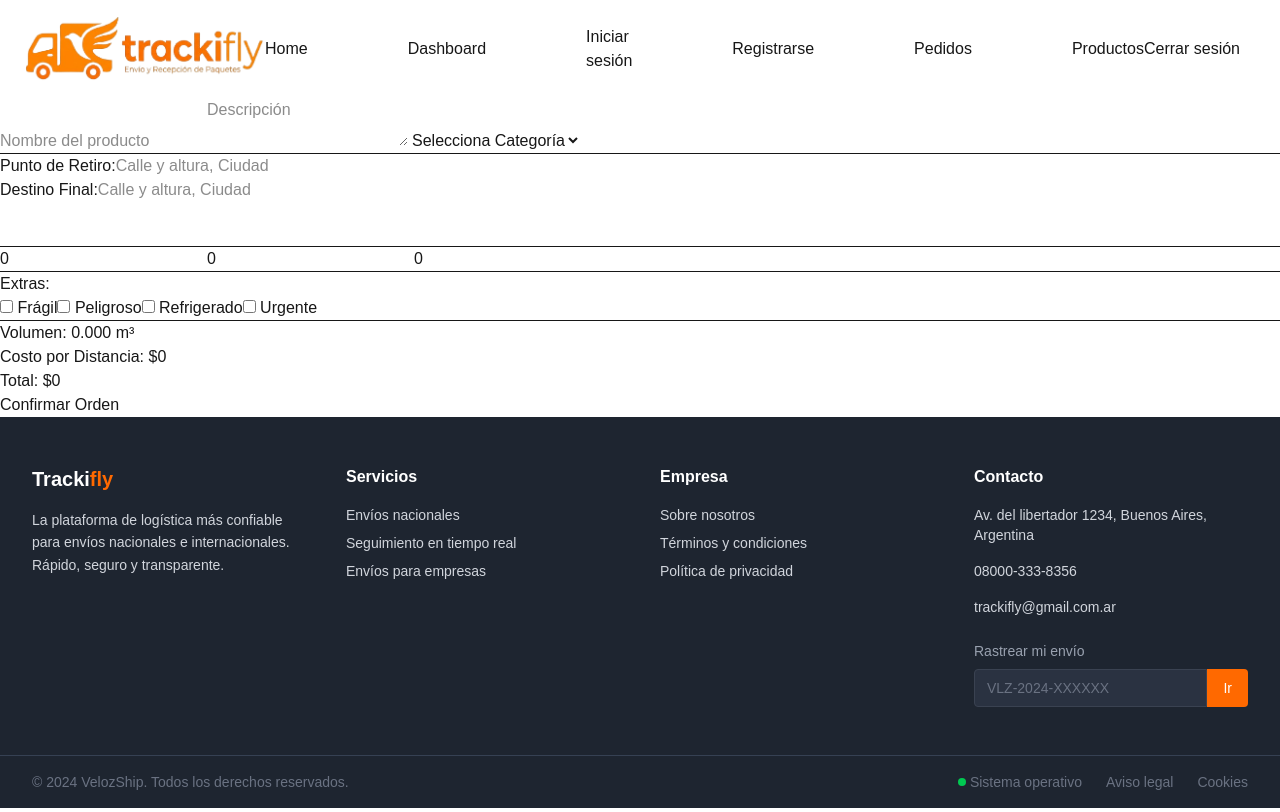
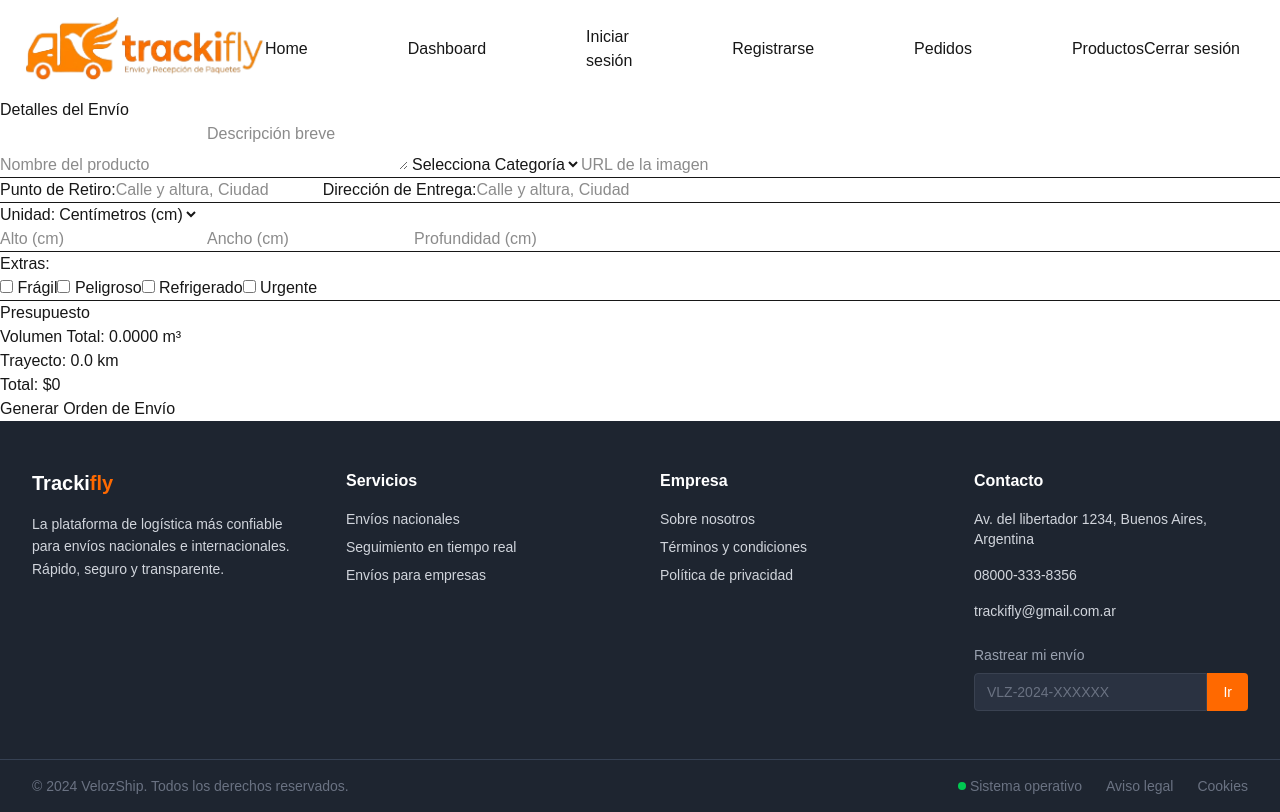
Before and after one commit to trackifly-app/Front-TrackiFly, a Next.js app in the folder front/: page /orders in a window 1280 px wide. Built offline with nearby package versions, Linux system fonts and the light colour scheme.

Commit message:
cambio de el selector de medidas

```diff
--- a/front/src/ui/orderView.tsx
+++ b/front/src/ui/orderView.tsx
@@ -7,6 +7,7 @@ import { validateShipment } from '@/lib/validates';
 
 const COSTO_M3 = 500;
 const COSTO_KM = 120;
+const KM_A_MILLAS = 0.621371;
 const RECARGOS = { FRAGIL: 0.15, PELIGROSO: 0.30, REFRIGERADO: 0.20, URGENTE: 0.50 };
 
 const OrderView = () => {
@@ -19,9 +20,10 @@ const OrderView = () => {
     direccion_retiro: '',
     direccion_entrega: '',
     distancia: 0,
-    alto: 0,
-    ancho: 0,
-    profundidad: 0,
+    alto: '',
+    ancho: '',
+    profundidad: '',
+    unidad: 'cm',
     imagen: '',
     fragil: false,
     peligroso: false,
@@ -31,12 +33,10 @@ const OrderView = () => {
 
   const calcularDistanciaOSM = async (origen: string, destino: string, setFieldValue: any) => {
     if (origen.length < 5 || destino.length < 5) return;
-
     setIsCalculating(true);
     try {
       const resOrg = await fetch(`https://nominatim.openstreetmap.org/search?format=json&q=${encodeURIComponent(origen)}&limit=1`);
       const dataOrg = await resOrg.json();
-
       const resDest = await fetch(`https://nominatim.openstreetmap.org/search?format=json&q=${encodeURIComponent(destino)}&limit=1`);
       const dataDest = await resDest.json();
 
@@ -45,7 +45,6 @@ const OrderView = () => {
           `https://router.project-osrm.org/route/v1/driving/${dataOrg[0].lon},${dataOrg[0].lat};${dataDest[0].lon},${dataDest[0].lat}?overview=false`
         );
         const dataRoute = await resRoute.json();
-
         if (dataRoute.routes && dataRoute.routes[0]) {
           const kms = dataRoute.routes[0].distance / 1000;
           setFieldValue('distancia', kms);
@@ -62,11 +61,22 @@ const OrderView = () => {
     <Formik
       initialValues={initialValues}
       validate={validateShipment}
-      onSubmit={(values) => console.log("Orden generada:", values)}
+      onSubmit={(values) => console.log("Orden Final:", values)}
     >
       {({ values, setFieldValue }) => {
-        const volumen = values.alto * values.ancho * values.profundidad;
-        const precioBase = (volumen * COSTO_M3) + (values.distancia * COSTO_KM);
+
+        // --- LA MATEMÁTICA CORRECTA ESTÁ AQUÍ ---
+        // Si es 'cm' divide por 100 (0.01).
+        // Si es 'in' (pulgadas) multiplica por 0.0254.
+        const factor = values.unidad === 'cm' ? 0.01 : 0.0254;
+
+        // Convertimos cada lado a metros antes de multiplicar
+        const altoM = (Number(values.alto) || 0) * factor;
+        const anchoM = (Number(values.ancho) || 0) * factor;
+        const profM = (Number(values.profundidad) || 0) * factor;
+
+        const volumenM3 = altoM * anchoM * profM;
+        const precioBase = (volumenM3 * COSTO_M3) + (values.distancia * COSTO_KM);
 
         let porcentajeExtra = 0;
         if (values.fragil) porcentajeExtra += RECARGOS.FRAGIL;
@@ -74,12 +84,16 @@ const OrderView = () => {
         if (values.refrigerado) porcentajeExtra += RECARGOS.REFRIGERADO;
         if (values.urgente) porcentajeExtra += RECARGOS.URGENTE;
 
-        const precioFinal = precioBase + (precioBase * porcentajeExtra);
+        const montoRecargo = precioBase * porcentajeExtra;
+        const precioFinal = precioBase + montoRecargo;
 
         return (
           <Form>
+            <h2>Detalles del Envío</h2>
             <Field name="nombre" placeholder="Nombre del producto" />
-            <Field name="descripcion" as="textarea" placeholder="Descripción" />
+            <ErrorMessage name="nombre" component="div" />
+
+            <Field name="descripcion" as="textarea" placeholder="Descripción breve" />
 
             <Field name="id_categoria" as="select">
               <option value="">Selecciona Categoría</option>
@@ -88,41 +102,43 @@ const OrderView = () => {
               ))}
             </Field>
 
+            <Field name="imagen" placeholder="URL de la imagen" />
+
             <hr />
 
-            {/* DIRECCIONES CON FEEDBACK INMEDIATO */}
-            <div>
             <label>Punto de Retiro:</label>
             <Field
               name="direccion_retiro"
               placeholder="Calle y altura, Ciudad"
               onBlur={() => calcularDistanciaOSM(values.direccion_retiro, values.direccion_entrega, setFieldValue)}
             />
-            </div>
 
-            <div>
-              <label>Destino Final:</label>
+            <label>Dirección de Entrega:</label>
             <Field
               name="direccion_entrega"
               placeholder="Calle y altura, Ciudad"
               onBlur={() => calcularDistanciaOSM(values.direccion_retiro, values.direccion_entrega, setFieldValue)}
             />
-            </div>
 
-            {/* Muestra la distancia apenas se calcula */}
-            <div style={{ height: '24px', margin: '10px 0' }}>
-              {isCalculating ? (
-                <span>⌛ Calculando distancia óptima...</span>
-              ) : values.distancia > 0 ? (
-                <span>📍 Distancia: <strong>{values.distancia.toFixed(2)} km</strong></span>
+            <div>
+              {isCalculating ? "Calculando..." : values.distancia > 0 ? (
+                `Distancia: ${values.distancia.toFixed(2)} km / ${(values.distancia * KM_A_MILLAS).toFixed(2)} mi`
               ) : null}
             </div>
 
             <hr />
 
-            <Field name="alto" type="number" placeholder="Alto (m)" />
-            <Field name="ancho" type="number" placeholder="Ancho (m)" />
-            <Field name="profundidad" type="number" placeholder="Profundidad (m)" />
+            <label>Unidad:</label>
+            <Field name="unidad" as="select">
+              <option value="cm">Centímetros (cm)</option>
+              <option value="in">Pulgadas (in)</option>
+            </Field>
+
+            <div>
+              <Field name="alto" type="number" placeholder={`Alto (${values.unidad})`} />
+              <Field name="ancho" type="number" placeholder={`Ancho (${values.unidad})`} />
+              <Field name="profundidad" type="number" placeholder={`Profundidad (${values.unidad})`} />
+            </div>
 
             <hr />
 
@@ -136,15 +152,19 @@ const OrderView = () => {
 
             <hr />
 
-            {/* RESUMEN DE COSTOS ACTUALIZADO AL INSTANTE */}
             <section>
-              <p>Volumen: {volumen.toFixed(3)} m³</p>
-              <p>Costo por Distancia: ${ (values.distancia * COSTO_KM).toLocaleString('es-AR') }</p>
-              {porcentajeExtra > 0 && <p>Recargo Cuidados: +{porcentajeExtra * 100}%</p>}
+              <h3>Presupuesto</h3>
+              <p>Volumen Total: {volumenM3.toFixed(4)} m³</p>
+              <p>Trayecto: {values.distancia.toFixed(1)} km</p>
+
+              {porcentajeExtra > 0 && (
+                <p>Recargos: +${montoRecargo.toLocaleString('es-AR')}</p>
+              )}
+
               <h2>Total: ${precioFinal.toLocaleString('es-AR')}</h2>
             </section>
 
-            <button type="submit">Confirmar Orden</button>
+            <button type="submit">Generar Orden de Envío</button>
           </Form>
         );
       }}
--- a/front/src/ui/ordercalculatorView.tsx
+++ b/front/src/ui/ordercalculatorView.tsx
@@ -1,4 +1,6 @@
 "use client";
+
+import { useState } from 'react';
 import { Formik, Form, Field } from 'formik';
 
 const COSTO_M3 = 500;
@@ -6,11 +8,11 @@ const COSTO_KM = 120;
 const RECARGOS = { FRAGIL: 0.15, PELIGROSO: 0.30, REFRIGERADO: 0.20, URGENTE: 0.50 };
 
 export default function CalcularEnvioPage() {
+  const [isCalculating, setIsCalculating] = useState(false);
 
-  // Esta función es la que "traduce" la calle a coordenadas por detrás
+  // 1. Traducir texto de calle a coordenadas (Geocoding)
   const traducirDireccionACoordenadas = async (direccion: string) => {
     try {
-      // Agregamos limit=1 para que sea más rápido
       const response = await fetch(
         `https://nominatim.openstreetmap.org/search?format=json&q=${encodeURIComponent(direccion)}&limit=1`
       );
@@ -24,9 +26,11 @@ export default function CalcularEnvioPage() {
     return null;
   };
 
+  // 2. Calcular ruta por carretera (Routing)
   const calcularRutaInterna = async (origen: string, destino: string, setFieldValue: any) => {
-    if (origen.length < 5 || destino.length < 5) return; // Evitamos búsquedas con texto muy corto
+    if (origen.length < 5 || destino.length < 5) return;
 
+    setIsCalculating(true);
     const coordsOrg = await traducirDireccionACoordenadas(origen);
     const coordsDest = await traducirDireccionACoordenadas(destino);
 
@@ -43,6 +47,8 @@ export default function CalcularEnvioPage() {
         }
       } catch (error) {
         console.error("Error calculando ruta:", error);
+      } finally {
+        setIsCalculating(false);
       }
     }
   };
@@ -53,14 +59,21 @@ export default function CalcularEnvioPage() {
 
       <Formik
         initialValues={{
-          alto: 0, ancho: 0, profundidad: 0,
+          alto: '', ancho: '', profundidad: '',
+          unidad: 'cm', // Agregado: Selector de unidad
           origen: '', destino: '', distancia: 0,
           fragil: false, peligroso: false, refrigerado: false, urgente: false
         }}
         onSubmit={(values) => console.log("Cotización aceptada:", values)}
       >
         {({ values, setFieldValue }) => {
-          const volumen = values.alto * values.ancho * values.profundidad;
+          // Lógica de conversión de unidades a Metros
+          const factor = values.unidad === 'cm' ? 0.01 : 0.0254;
+          const altoM = (Number(values.alto) || 0) * factor;
+          const anchoM = (Number(values.ancho) || 0) * factor;
+          const profM = (Number(values.profundidad) || 0) * factor;
+
+          const volumen = altoM * anchoM * profM;
           const precioBase = (volumen * COSTO_M3) + (values.distancia * COSTO_KM);
 
           let porcentajeExtra = 0;
@@ -73,14 +86,22 @@ export default function CalcularEnvioPage() {
 
           return (
             <Form>
-              {/* Medidas */}
-              <Field name="alto" type="number" placeholder="Alto (m)" />
-              <Field name="ancho" type="number" placeholder="Ancho (m)" />
-              <Field name="profundidad" type="number" placeholder="Profundidad (m)" />
+              {/* Selector de Unidad */}
+              <div>
+                <label>Unidad de medida:</label>
+                <Field name="unidad" as="select">
+                  <option value="cm">Centímetros (cm)</option>
+                  <option value="in">Pulgadas (in)</option>
+                </Field>
+              </div>
+
+              {/* Medidas con placeholders dinámicos y sin el 0 inicial */}
+              <Field name="alto" type="number" placeholder={`Alto (${values.unidad})`} />
+              <Field name="ancho" type="number" placeholder={`Ancho (${values.unidad})`} />
+              <Field name="profundidad" type="number" placeholder={`Profundidad (${values.unidad})`} />
 
               <hr />
 
-              {/* Entradas de texto simples para el usuario */}
               <label>Punto de Retiro:</label>
               <Field
                 name="origen"
@@ -95,20 +116,26 @@ export default function CalcularEnvioPage() {
                 onBlur={() => calcularRutaInterna(values.origen, values.destino, setFieldValue)}
               />
 
-              {values.distancia > 0 && (
-                <p>Distancia detectada por el sistema: <strong>{values.distancia.toFixed(2)} km</strong></p>
-              )}
+              <div style={{ minHeight: '25px', color: 'white' }}>
+                {isCalculating ? "Calculando distancia..." : values.distancia > 0 ? `Distancia detectada: ${values.distancia.toFixed(2)} km` : null}
+              </div>
 
               <hr />
 
+              {/* Checkboxes completos */}
               <label><Field type="checkbox" name="fragil" /> Frágil</label>
+              <br />
               <label><Field type="checkbox" name="peligroso" /> Peligroso</label>
+              <br />
+              <label><Field type="checkbox" name="refrigerado" /> Refrigerado</label>
+              <br />
               <label><Field type="checkbox" name="urgente" /> Urgente</label>
 
               <hr />
 
               <section>
-                <h3>Presupuesto: ${precioFinal.toLocaleString('es-AR')}</h3>
+                <p>Volumen calculado: {volumen.toFixed(4)} m³</p>
+                <h3>Presupuesto Final: ${precioFinal.toLocaleString('es-AR')}</h3>
               </section>
 
               <button type="submit">Aceptar Envío</button>
```
Lines whose indentation alone changed are shown as unchanged.
